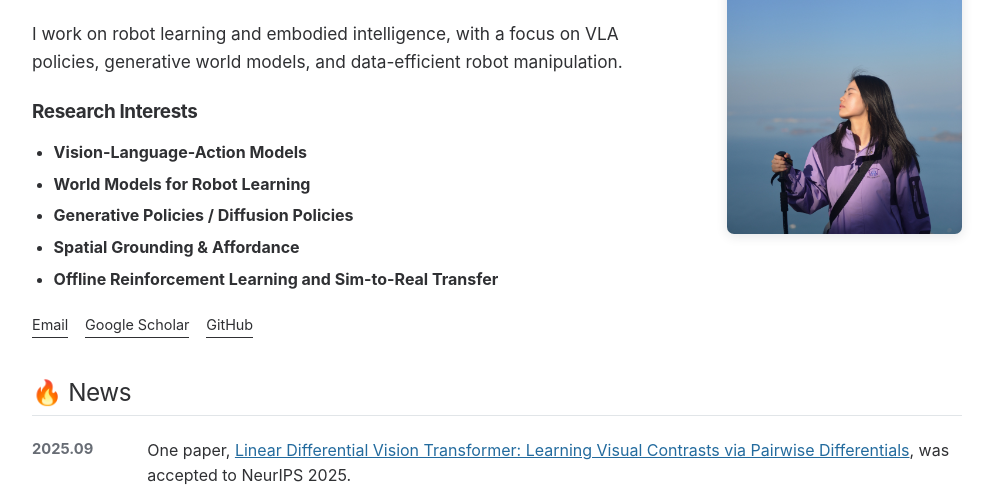
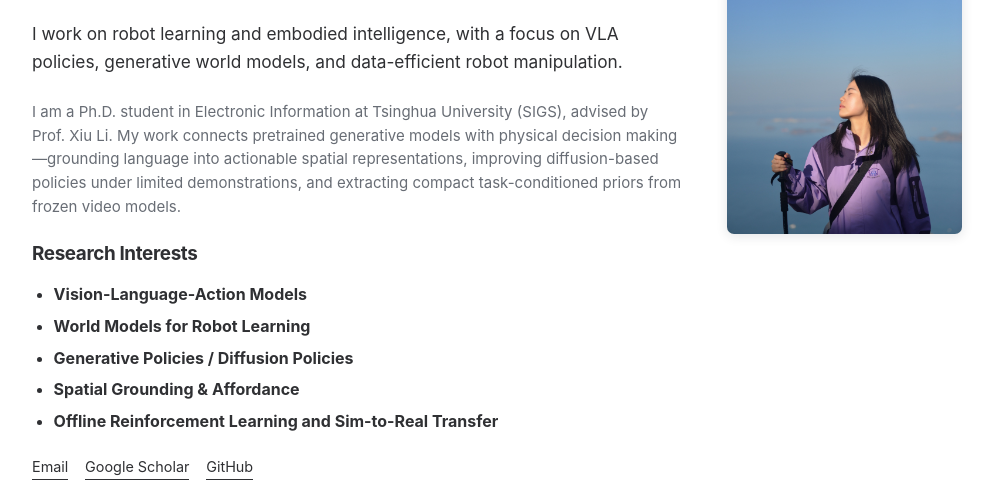
Before and after one commit to xyshao23/xyshao23.github.io, a plain HTML site: page index.html in a window 1280 px wide. Shown: the part 253-751 px from the top of the page, without its empty margins (143-1137 px from the left). Drawn offline with Linux system fonts and the light colour scheme.

Commit message:
Preserve research profile context

```diff
--- a/index.html
+++ b/index.html
@@ -36,6 +36,7 @@
                     <p class="identity-line"><strong>Ph.D. Student</strong> @ Tsinghua University<br>
                         <strong>Research Intern</strong> @ Huawei Noah's Ark Lab / 2012 Labs</p>
                     <p class="research-statement">I work on robot learning and embodied intelligence, with a focus on VLA policies, generative world models, and data-efficient robot manipulation.</p>
+                    <p class="research-context muted">I am a Ph.D. student in Electronic Information at Tsinghua University (SIGS), advised by Prof. Xiu Li. My work connects pretrained generative models with physical decision making—grounding language into actionable spatial representations, improving diffusion-based policies under limited demonstrations, and extracting compact task-conditioned priors from frozen video models.</p>
 
                     <h2>Research Interests</h2>
                     <ul class="research-interests">
--- a/styles.css
+++ b/styles.css
@@ -179,6 +179,13 @@ h3 {
     margin: 0 0 1.45rem;
     font-size: 1.08rem;
     line-height: 1.65;
+}
+
+.research-context {
+    max-width: 690px;
+    margin: 0 0 1.35rem;
+    font-size: 0.94rem;
+    line-height: 1.58;
 }
 
 .academic-intro h2 {
```
Also changed, not shown: zh.html (+1 -0 lines).
